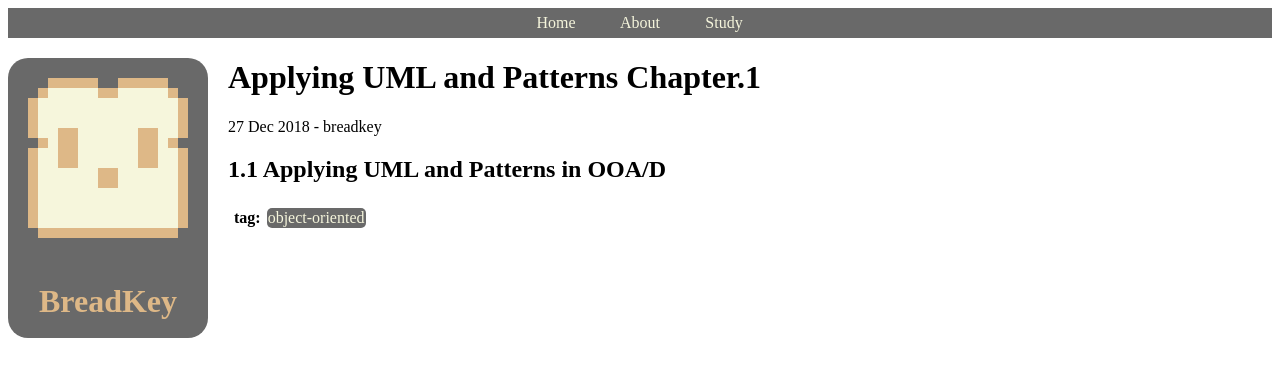
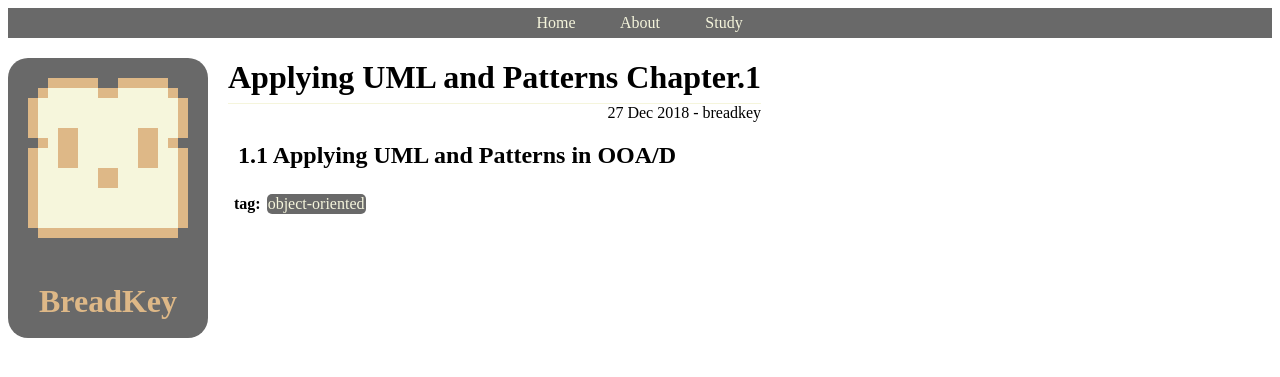
Before and after one commit to BreadKey/breadkey.github.io, a Jekyll site: the page built from _posts/2018-12-27-applying-uml-and-patterns-chapter1.md, in a window 1280 px wide. Shown: the top 377 px of the page. Built offline with Jekyll 4.4.1, drawn with Linux system fonts in a browser that asks for light colours.

Commit message:
포스트 css 추가

```diff
--- a/_layouts/post.html
+++ b/_layouts/post.html
@@ -1,12 +1,16 @@
 ---
 layout: default
 ---
+<head>
+	<link rel="stylesheet" type="text/css" href="{{ "/css/post.css" | prepend: site.base }}">
+</head>
 
-<div id="post-content" width="80%">
-	<h1>{{ page.title }}</h1>
-	<p>{{ page.date | date_to_string }} - {{ page.author }}</p>
-
-	{{ content }}
+<div id="post-container">
+	<h1 id="post-title">{{ page.title }}</h1>
+	<p id = "post-date">{{ page.date | date_to_string }} - {{ page.author }}</p>
+	<div id="post-content">
+		{{ content }}
+	</div>
 </div>
 
 {% assign post = page %}
--- /dev/null
+++ b/css/post.css
@@ -0,0 +1,14 @@
+#post-title {
+	border-bottom: 1.5px solid beige;
+	padding-bottom: 0.2em;
+	margin-block-end: 0em;
+}
+
+#post-date {
+	text-align: right;
+	margin-block-start: 0em;
+}
+
+#post-content {
+	margin: 10px;
+}
```
